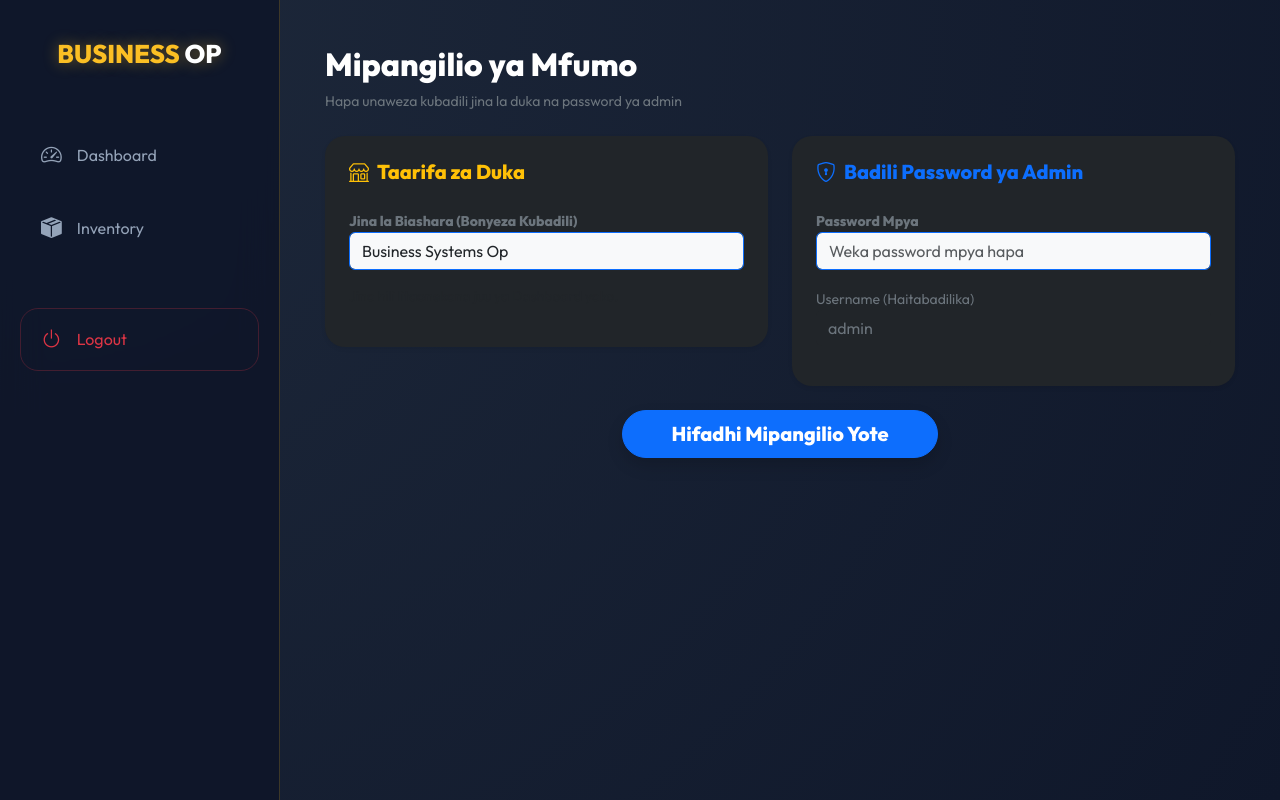
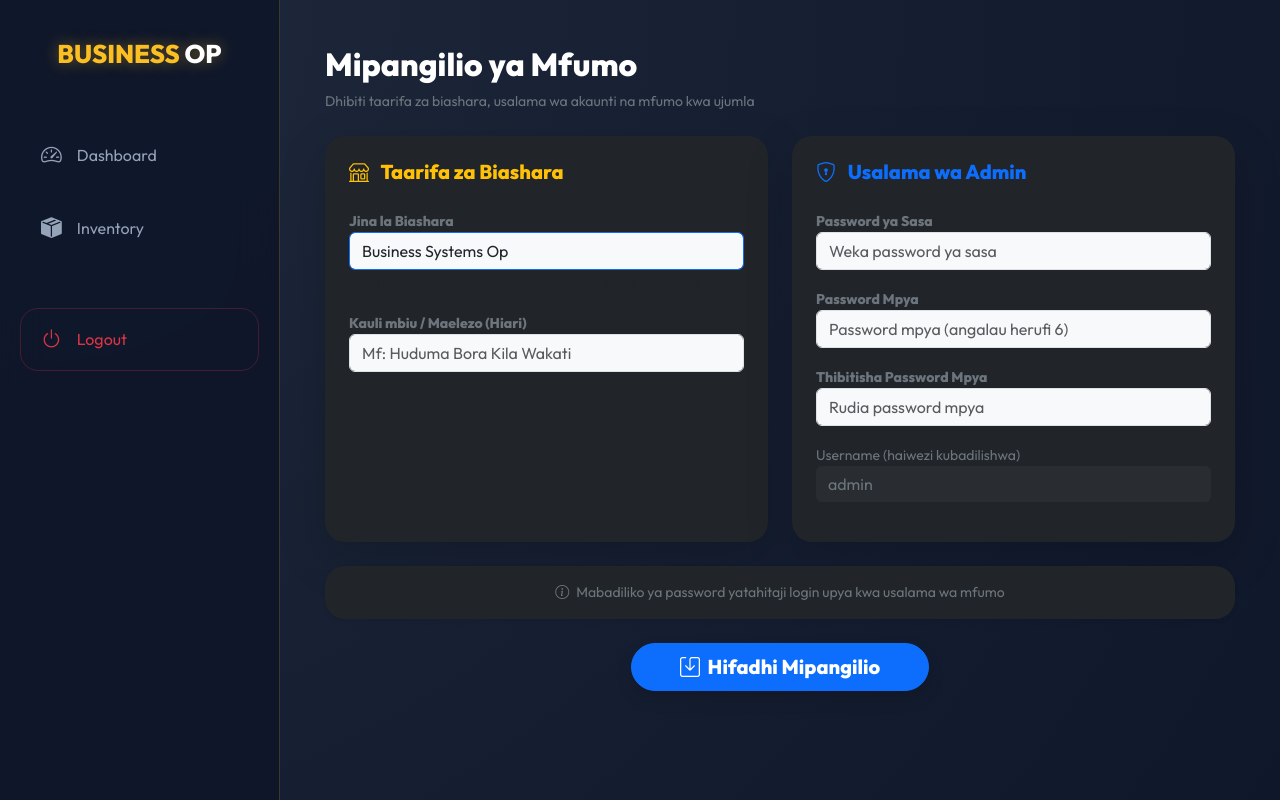
Before and after one commit to benmass1/Business_Systems_Op, a Flask app: template templates/settings.html in a window 1280 px wide. Run offline with Flask 3, Linux system fonts and the light colour scheme; the template is opened without the code that fills it: values that come from a table or form of the project are taken from there, others are empty; some libraries are stand-ins or nearby versions.

Commit message:
Update settings.html

```diff
--- a/templates/settings.html
+++ b/templates/settings.html
@@ -1,44 +1,161 @@
 {% extends "layout.html" %}
 {% block content %}
+
 <div class="mb-4 text-white">
     <h2 class="fw-bold">Mipangilio ya Mfumo</h2>
-    <p class="text-secondary small">Hapa unaweza kubadili jina la duka na password ya admin</p>
+    <p class="text-secondary small">
+        Dhibiti taarifa za biashara, usalama wa akaunti na mfumo kwa ujumla
+    </p>
 </div>
 
-{% with messages = get_flashed_messages() %}
-  {% if messages %}<div class="alert alert-success border-0 shadow-sm">{{ messages[0] }}</div>{% endif %}
+<!-- FLASH MESSAGE -->
+{% with messages = get_flashed_messages(with_categories=true) %}
+  {% if messages %}
+    {% for category, message in messages %}
+      <div class="alert alert-{{ category }} border-0 shadow-sm rounded-4">
+        <i class="bi bi-check-circle me-1"></i> {{ message }}
+      </div>
+    {% endfor %}
+  {% endif %}
 {% endwith %}
 
-<form action="/settings" method="POST">
-    <div class="row g-4">
-        <div class="col-md-6">
-            <div class="card bg-dark text-white p-4 border-0 shadow-sm" style="border-radius: 20px;">
-                <h5 class="mb-4 text-warning fw-bold"><i class="bi bi-shop me-2"></i>Taarifa za Duka</h5>
+<form action="/settings" method="POST" autocomplete="off">
+
+<div class="row g-4">
+
+    <!-- SHOP SETTINGS -->
+    <div class="col-lg-6">
+        <div class="card bg-dark text-white border-0 shadow-lg h-100" style="border-radius:20px">
+            <div class="card-body p-4">
+
+                <h5 class="fw-bold text-warning mb-4">
+                    <i class="bi bi-shop me-2"></i>
+                    Taarifa za Biashara
+                </h5>
+
                 <div class="mb-3">
-                    <label class="small text-secondary fw-bold">Jina la Biashara (Bonyeza Kubadili)</label>
-                    <input type="text" name="shop_name" class="form-control bg-light text-dark border-primary" value="{{ shop.shop_name }}">
+                    <label class="small text-secondary fw-bold">
+                        Jina la Biashara
+                    </label>
+                    <input type="text"
+                           name="shop_name"
+                           class="form-control bg-light text-dark border-primary"
+                           value="{{ shop.shop_name }}"
+                           required>
+                    <small class="text-muted">
+                        Jina hili litaonekana kwenye Dashboard, Reports na Print.
+                    </small>
                 </div>
-                <p class="text-muted small">Jina hili litaonekana juu ya Dashboard yako.</p>
+
+                <div class="mb-3">
+                    <label class="small text-secondary fw-bold">
+                        Kauli mbiu / Maelezo (Hiari)
+                    </label>
+                    <input type="text"
+                           name="shop_slogan"
+                           class="form-control bg-light text-dark"
+                           placeholder="Mf: Huduma Bora Kila Wakati"
+                           value="{{ shop.shop_slogan if shop.shop_slogan else '' }}">
+                </div>
+
             </div>
         </div>
+    </div>
 
-        <div class="col-md-6">
-            <div class="card bg-dark text-white p-4 border-0 shadow-sm" style="border-radius: 20px;">
-                <h5 class="mb-4 text-primary fw-bold"><i class="bi bi-shield-lock me-2"></i>Badili Password ya Admin</h5>
+    <!-- SECURITY SETTINGS -->
+    <div class="col-lg-6">
+        <div class="card bg-dark text-white border-0 shadow-lg h-100" style="border-radius:20px">
+            <div class="card-body p-4">
+
+                <h5 class="fw-bold text-primary mb-4">
+                    <i class="bi bi-shield-lock me-2"></i>
+                    Usalama wa Admin
+                </h5>
+
                 <div class="mb-3">
-                    <label class="small text-secondary fw-bold">Password Mpya</label>
-                    <input type="password" name="new_password" class="form-control bg-light text-dark border-primary" placeholder="Weka password mpya hapa">
+                    <label class="small text-secondary fw-bold">
+                        Password ya Sasa
+                    </label>
+                    <input type="password"
+                           name="current_password"
+                           class="form-control bg-light text-dark"
+                           placeholder="Weka password ya sasa"
+                           required>
                 </div>
+
                 <div class="mb-3">
-                    <label class="small text-secondary">Username (Haitabadilika)</label>
-                    <input type="text" class="form-control bg-dark text-secondary border-0" value="admin" readonly>
+                    <label class="small text-secondary fw-bold">
+                        Password Mpya
+                    </label>
+                    <input type="password"
+                           name="new_password"
+                           class="form-control bg-light text-dark"
+                           placeholder="Password mpya (angalau herufi 6)">
                 </div>
+
+                <div class="mb-3">
+                    <label class="small text-secondary fw-bold">
+                        Thibitisha Password Mpya
+                    </label>
+                    <input type="password"
+                           name="confirm_password"
+                           class="form-control bg-light text-dark"
+                           placeholder="Rudia password mpya">
+                </div>
+
+                <div class="mb-3">
+                    <label class="small text-secondary">
+                        Username (haiwezi kubadilishwa)
+                    </label>
+                    <input type="text"
+                           class="form-control bg-secondary bg-opacity-10 text-secondary border-0"
+                           value="admin"
+                           readonly>
+                </div>
+
             </div>
         </div>
+    </div>
 
-        <div class="col-12 mt-4 text-center">
-            <button type="submit" class="btn btn-primary btn-lg px-5 fw-bold rounded-pill shadow">Hifadhi Mipangilio Yote</button>
+    <!-- SYSTEM INFO -->
+    <div class="col-12">
+        <div class="card bg-dark border-0 shadow-sm" style="border-radius:20px">
+            <div class="card-body p-3 text-center text-secondary small">
+                <i class="bi bi-info-circle me-1"></i>
+                Mabadiliko ya password yatahitaji login upya kwa usalama wa mfumo
+            </div>
         </div>
     </div>
+
+    <!-- SAVE BUTTON -->
+    <div class="col-12 text-center mt-4">
+        <button type="submit"
+                class="btn btn-primary btn-lg px-5 rounded-pill fw-bold shadow">
+            <i class="bi bi-save me-1"></i>
+            Hifadhi Mipangilio
+        </button>
+    </div>
+
+</div>
 </form>
+
+<!-- OPTIONAL CLIENT VALIDATION -->
+<script>
+document.querySelector("form").addEventListener("submit", function(e){
+    const newPass = document.querySelector("[name='new_password']").value;
+    const confirmPass = document.querySelector("[name='confirm_password']").value;
+
+    if(newPass || confirmPass){
+        if(newPass.length < 6){
+            alert("Password mpya lazima iwe na herufi angalau 6");
+            e.preventDefault();
+        }
+        if(newPass !== confirmPass){
+            alert("Password mpya hazifanani");
+            e.preventDefault();
+        }
+    }
+});
+</script>
+
 {% endblock %}
```
